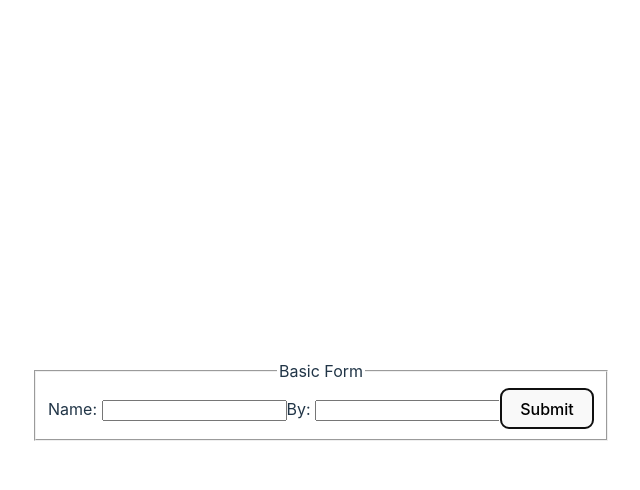
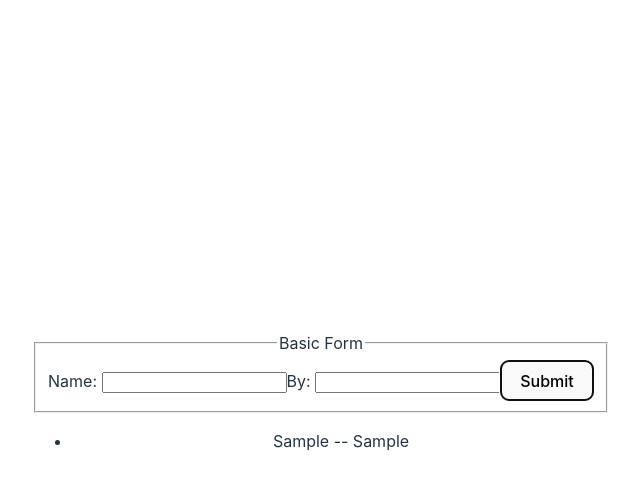
Before and after one commit to legodev/advanced-react, a React (Vite) app: page / in a window 1280 px wide. Both pictures are taken after typing "Sample", "Sample" into the empty fields and a click on the button "Submit". Shown: the top 490 px of the page, without its empty margins (319-959 px from the left). Built offline with nearby package versions, Linux system fonts and the light colour scheme.

Commit message:
Added list map

```diff
--- a/src/App.jsx
+++ b/src/App.jsx
@@ -9,11 +9,28 @@ function App() {
     updateAllGoals([...allGoals, goal])
   }
 
+  function ListOfGoals({ data }) {
+    return (
+      <ul>
+        {data.map((g) => {
+          return (
+            <li key={g.goal}>
+              <p>
+                {g.goal} -- {g.by}
+              </p>
+            </li>
+          )
+        })}
+      </ul>
+    )
+  }
+
   console.log(allGoals)
 
   return (
     <div>
-      <GoalForm onAdd={addGoal}/>
+      <GoalForm onAdd={addGoal} />
+      <ListOfGoals data={allGoals} />
     </div>
   )
 }
```
Also changed, not shown: src/components/GoalForm.jsx (+0 -9 lines), src/components/ListOfGoals.jsx (added).
